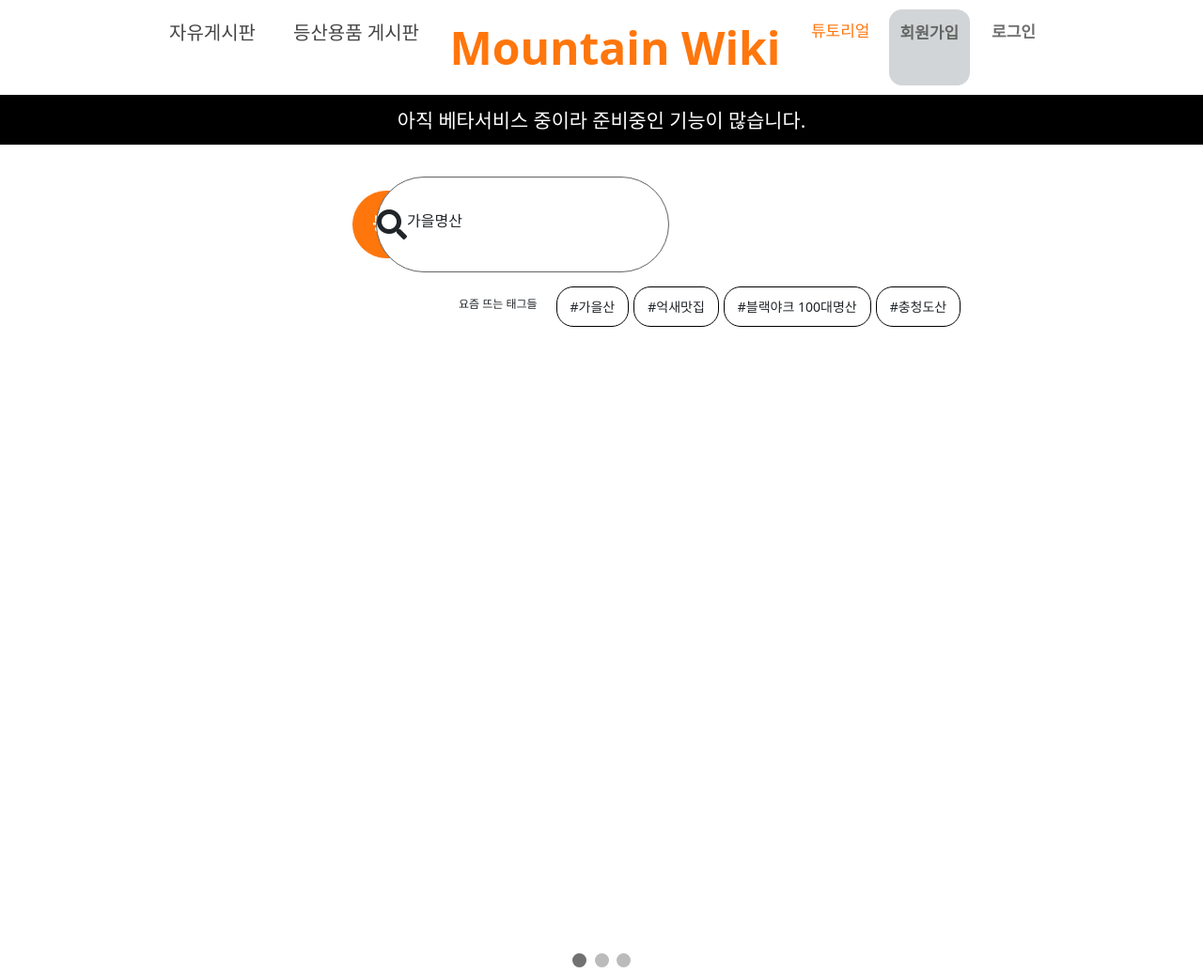
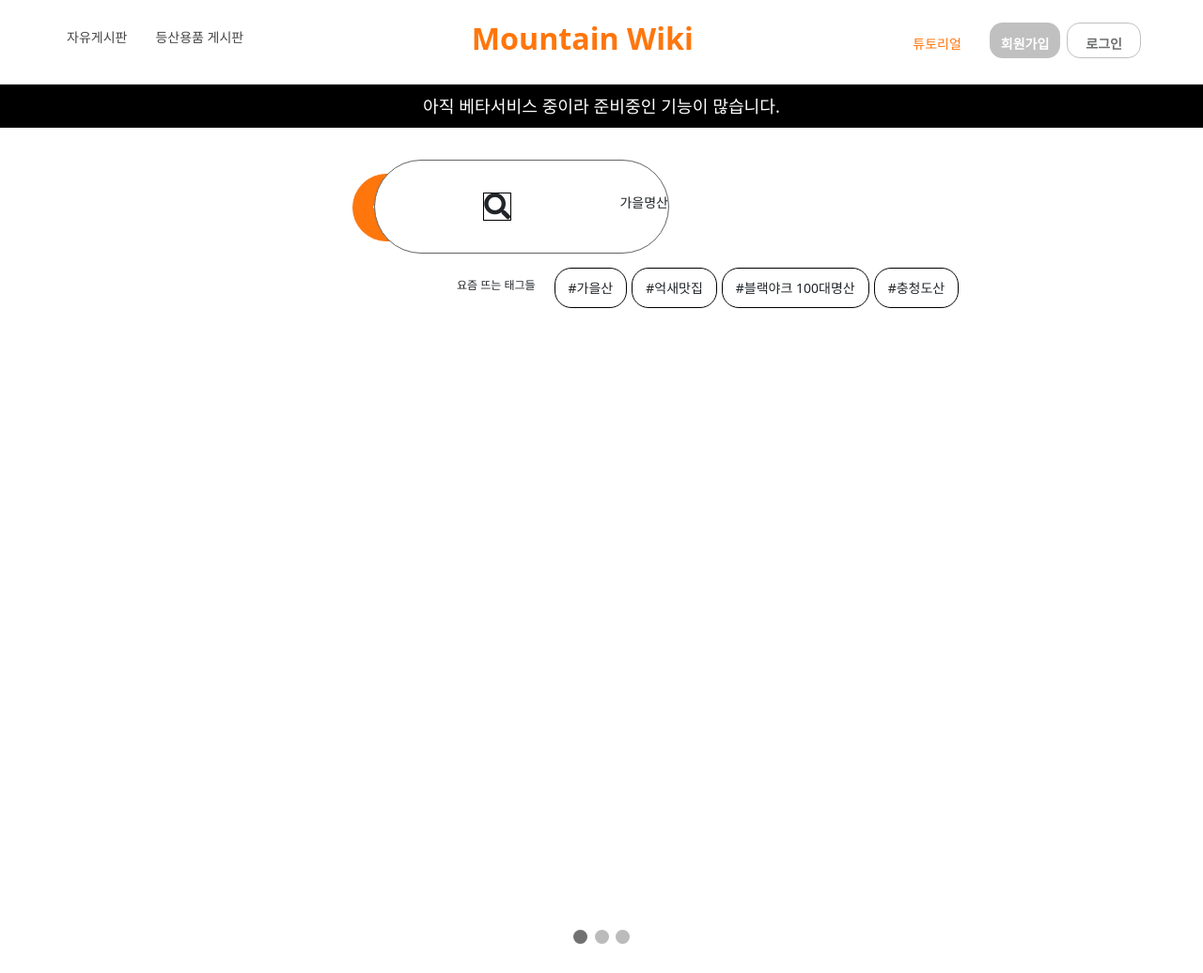
Before and after one commit to seuye/seuye_acv, a Django app: page /landing/ in a window 1280 px wide. Shown: the whole page at 94% size. After the commit the page ends 1005 px from the top, so only its background shows below. Run offline with Django 3.2, Linux system fonts and the light colour scheme; some libraries are stand-ins or nearby versions.

Commit message:
base_linse_cleaning

```diff
--- a/landing/static/landing/css/style.css
+++ b/landing/static/landing/css/style.css
@@ -1,7 +1,7 @@
 
   .banner{
       background-color: rgb(0, 0, 0);
-      border: 1px solid black;
+      /* border: 1px solid black; */
       height: 3.3rem;
       text-align: center;
       /* margin-bottom: 34px; */
@@ -100,6 +100,11 @@
       padding-right: 14px;
       padding-left: 14px;
       margin-right: 5px;
+  }
+
+  .fa-search {
+    border: 1px solid black;
+    margin: auto;
   }
 
 
--- a/static/css/base.css
+++ b/static/css/base.css
@@ -5,22 +5,19 @@ body{
     nav{
         /* border: 1px solid black; */
         display: flex;
-        flex-direction: row;
+        /* flex-direction: row; */
         justify-content: space-between;
         font-weight: lighter;
-        height: 101px;
+        height: 6.4rem;
         background-color:rgb(255, 255, 255);
         position: sticky;
         top: 0;
-        /* border-bottom: 1px solid rgb(232, 232, 232); */
+        border-bottom: 1px solid rgb(232, 232, 232);
         /* width: 100%; */
-        /* margin-left: 10rem;
-        margin-right: 10rem; */
     }
 
 
     nav a{
-      color:rgba(255, 118, 12, 1);
       text-decoration: none;
     }
 
@@ -28,79 +25,123 @@ body{
         display:flex;
         float:left;
         margin-left: 10rem;
-        /* margin-left: 140.44px; */
-        /* margin-top: 14px; */
+        margin-top: 1rem;
+        margin-bottom: 1rem;
         /* border: 1px solid black; */
-    }
+
+        }
 
     .middle{
         /* border: 1px solid black; */
-        color: rgba(255, 118, 12, 1);
+        color: #FF760C;
         /* display: flex; */
         /* float: left; */
-        /* margin-top : 21px; */
-        /* margin-left: 300px; */
         font-size: 3rem;
         font-weight: bold;
-        line-height: 101px;
+        line-height: 5.8rem;
     }
+
+    .lefttext{
+        /* border: 1px solid black; */
+        font-size: 1.25rem;
+        font-weight: bolder;
+        margin: 15px;
+        color:rgb(70,69,69);
+        /* border-radius: 14px; */
+        }
 
     .right{
         /* border: 1px solid black; */
         display:flex;
         /* float: right; */
         margin-right: 10rem;
-        /* margin-top : 14px; */
+        margin-top: 1rem;
+        margin-bottom: 1rem;
     }
-
-    #lefttext{
-        /* border: 1px solid black; */
-        font-size: 20px;
-        font-weight: bolder;
-        margin: 15px;
-        padding: 5px;
-        color:rgb(70,69,69);
-        border-radius: 14px;
-        }
 
 
     .right_text{
         /* border: 1px solid black; */
+        color:rgba(255, 118, 12, 1);
         font-size: 17px;
-        margin: 20px;
+        margin: 22px 20px 20px 20px;
+        font-weight: bolder;
     }
 
     .right_button{
         display: flex;
         font-size: 17px;
+        margin-top: 10px;
+        margin-bottom: 10px;
         font-weight: bold;
+        /* margin: 15px; */
     }
 
     #button_sign-in{
         /* border: 1px solid rgba(66, 70, 66, 0.78); */
         border-radius: 14px;
-        margin-top: 10px;
-        margin-bottom: 10px;
+        margin-right: 0.5rem;
+        /* margin-top: 10px;
+        margin-bottom: 10px; */
         padding:11.5px 12px;
-        background-color: #d2d5d7;
-        color: rgba(66, 70, 66, 0.78);
+        color: white;
+        background: #5a5b5a61;
+
+
     }
-  a.active, a:hover {
-    background: #d2d5d7;
-    transition:.5s;
+
+    a#button_log-in:hover {
+    background: #5a5b5a61;
+    transition:.2s;
+    /* border: 1px solid black; */
     color: white;
+    border: 1px solid #bfbfbf51;
   }
 
 
     #button_log-in{
-        /* border: 1px solid rgba(66, 70, 66, 0.78); */
+        border: 0.5px solid #5a5b5a61;
         border-radius: 14px;
-        margin-top: 10px;
-        margin-bottom: 10px;
-        margin-left: 5px;
-        padding-right: 18px;
+        /* margin-top: 10px;
+        margin-bottom: 10px; */
+        padding-right: 19px;
         padding-top: 11px;
         padding-bottom: 11px;
-        padding-left: 18px;
+        padding-left: 19px;
         color: rgba(66, 70, 66, 0.78);
     }
+
+    @media (max-width: 1300px){
+
+        html{
+            font-size: 14px;
+        }
+
+        .middle{
+            font-size:2.3rem;
+            margin-left: 1rem;
+        }
+        .lefttext{
+            font-size:1rem;
+        }
+        .left{
+            margin-left:4rem;
+        }
+        .right{
+            margin-right: 4rem;
+        }
+        .right_text{
+            font-size:14px;
+        }
+
+        .right_button{
+            font-size:14px;
+            padding-right: 10px;
+            padding-top: 0px;
+            padding-bottom: 3px;
+            padding-left: 10px;
+        }
+
+
+
+    }
--- a/templates/base.html
+++ b/templates/base.html
@@ -7,19 +7,18 @@
     <meta name="viewport" content="width=device-width, initial-scale=1, shrink-to-fit=no">
     <link rel="stylesheet" type="text/css" href="{% static 'css/base.css' %}">
 </head>
-
 <body>
     <nav>
         <div class="left">
-            <a id="lefttext" href="#">자유게시판</a>
-            <a id="lefttext" href="#">등산용품 게시판</a>
+            <a class="lefttext" href="#">자유게시판</a>
+            <a class="lefttext" href="#">등산용품 게시판</a>
         </div>
         <div class="middle">Mountain Wiki</div>
         <div class="right">
             <a class="right_text">튜토리얼</a>
             <!-- <div class="right_text" id="login">로그인</div> -->
             <div class="right_button">
-                <a class="active" id="button_sign-in" href="#">회원가입</a>
+                <a id="button_sign-in" href="#">회원가입</a>
                 <a id="button_log-in" href="#">로그인</a>
             </div>
         </div>
```
Also changed, not shown: templates/navbar.html (deleted, +0 -15 lines).
